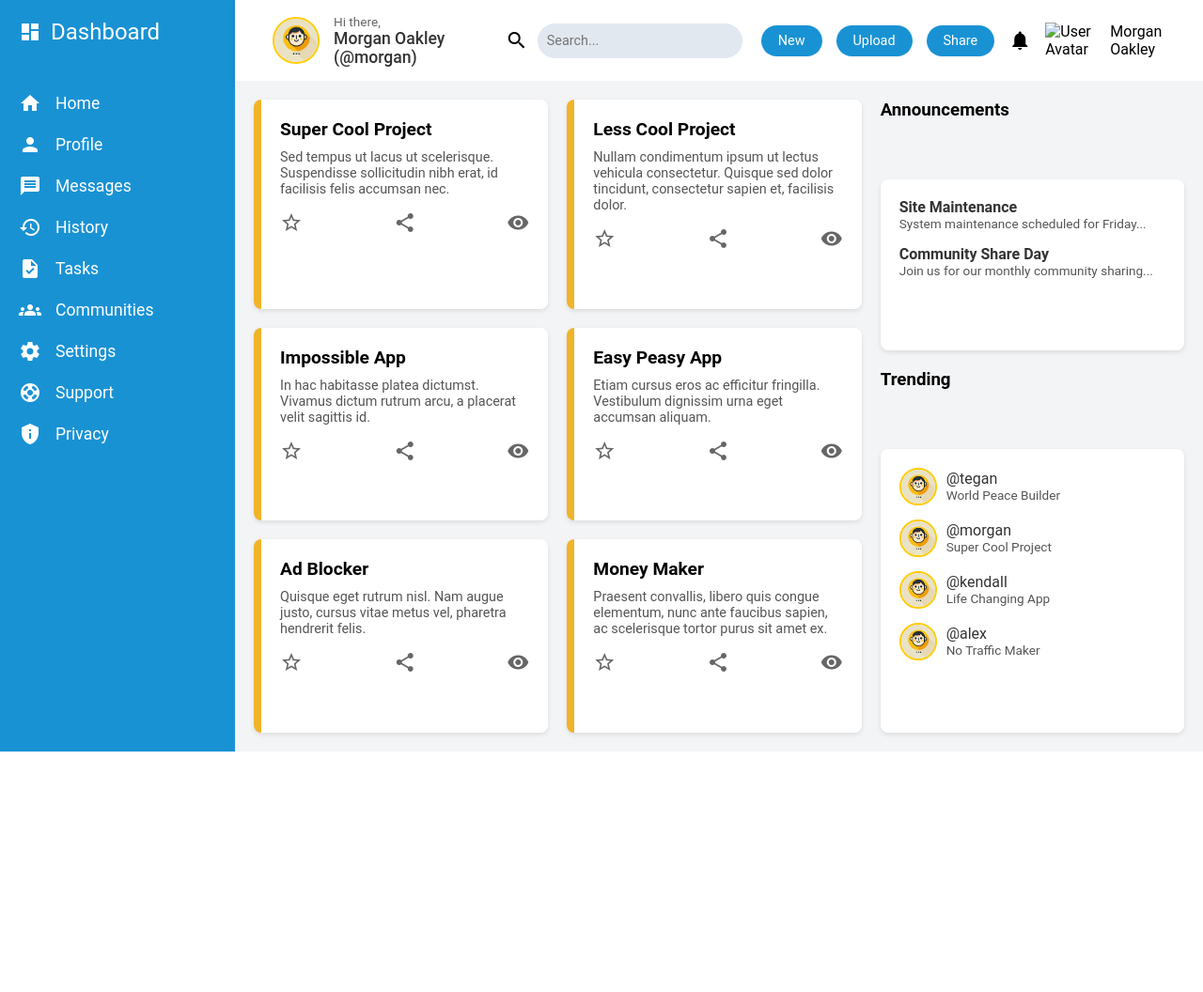
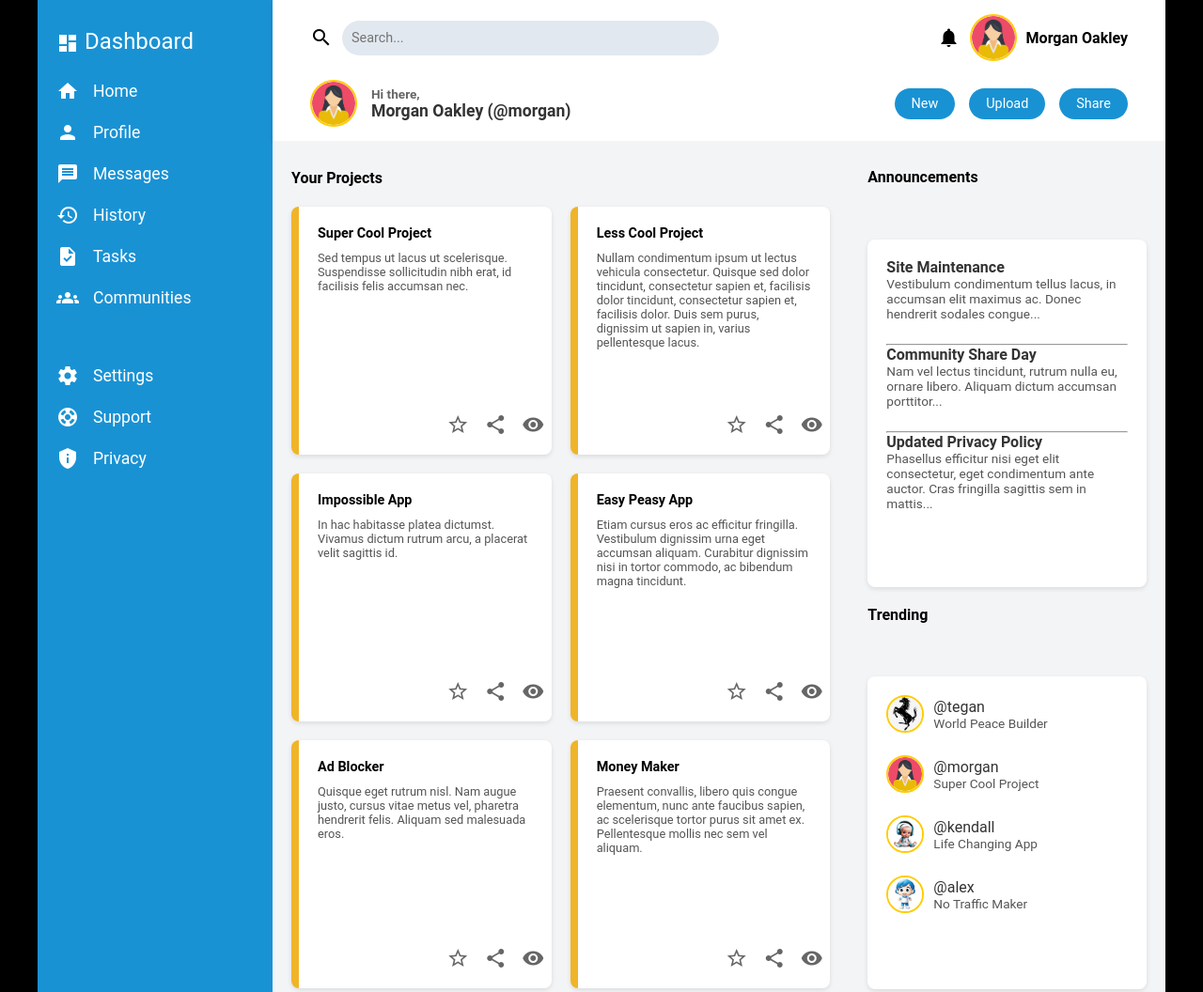
Before and after one commit to boyezg/qtrams_practice, a plain HTML site: page admin_dash/HTML/admin.html in a window 1280 px wide. Shown: the top 1056 px of the page at 94% size. Before the commit the page ends 800 px from the top, so only its background shows below. Drawn offline with Linux system fonts and the light colour scheme; files whose address does not match are found by name.

Commit message:
Final code

```diff
--- a/admin_dash/CSS/admin.css
+++ b/admin_dash/CSS/admin.css
@@ -1,8 +1,13 @@
 * {
     margin: 0;
-    padding: 0;
     box-sizing: border-box;
     font-family: 'Roboto', sans-serif;
+}
+
+body{
+    padding: 0px 40px 0px 40px;
+    background-color: black;
+    /* margin-top: 100px; */
 }
 
 .material-icons {
@@ -19,7 +24,7 @@
     min-height: 100vh;
 }
 
-/* Sidebar Styles */
+
 .sidebar {
     background-color: #1992d4;
     color: white;
@@ -28,16 +33,19 @@
 }
 
 .sidebar-brand {
-    display: flex;
+    position: fixed;
     align-items: center;
     gap: 10px;
     font-size: 1.5rem;
-    margin-bottom: 50px;
+    /* margin-bottom: 50px; */
+    margin-top: 10px;
 }
 
 .nav-links {
     display: grid;
     gap: 20px;
+    position: fixed;
+    margin-top: 65px;
 }
 
 .nav-item {
@@ -48,15 +56,61 @@
     cursor: pointer;
 }
 
-/* Header Styles */
+
 .header {
+
     background-color: white;
     padding: 15px 40px;
     box-shadow: 0 2px 5px rgba(0, 0, 0, 0.1);
+    display: grid;
+    gap: 20px;
+    grid-template-rows: auto auto;
+
+}
+
+
+.header-top {
+    display: flex;
+    justify-content: space-between;
+    align-items: center;
+    font-weight: bold;
+}
+
+.search-bar {
     display: flex;
     align-items: center;
+    gap: 10px;
+    width: 50%;
+    max-width: 700px;
+}
+
+.search-bar input {
+    flex: 1;
+    padding: 10px;
+    border-radius: 20px;
+    border: none;
+    background-color: #e2e8f0;
+    font-size: 0.9rem;
+}
+
+.notification-section {
+    display: flex;
+    align-items: center;
+    gap: 10px;
+    font-size: 1rem;
+}
+.notification-section img{
+    width: 50px;
+    height: 50px;
+    border: 2px solid #ffcc00;
+    border-radius: 50%;
+    object-fit: cover;
+}
+
+.header-bottom {
+    display: flex;
     justify-content: space-between;
-    gap: 20px;
+    align-items: center;
 }
 
 .header-left {
@@ -65,9 +119,19 @@
     gap: 15px;
 }
 
+.header-left .avatar {
+    width: 50px;
+    height: 50px;
+    border: 2px solid #ffcc00;
+    border-radius: 50%;
+    object-fit: cover;
+}
+
 .greeting-text {
     display: flex;
     flex-direction: column;
+    font-weight: bold;
+
 }
 
 .greeting-text p {
@@ -80,24 +144,7 @@
     font-size: 1.1rem;
     color: #333;
     margin: 0;
-    font-weight: 500;
-}
 
-.search-bar {
-    display: flex;
-    align-items: center;
-    gap: 10px;
-    flex: 1;
-    max-width: 500px;
-}
-
-.search-bar input {
-    flex: 1;
-    padding: 10px;
-    border-radius: 20px;
-    border: none;
-    background-color: #e2e8f0;
-    font-size: 0.9rem;
 }
 
 .header-right {
@@ -116,7 +163,7 @@
     font-size: 0.9rem;
 }
 
-/* User Info Section */
+
 .user-info .avatar,
 .trending-item .avatar {
     width: 40px;
@@ -126,15 +173,7 @@
     border: 2px solid #ffcc00;
 }
 
-.header-left .avatar {
-    width: 50px;
-    height: 50px;
-    border: 2px solid #ffcc00;
-    border-radius: 50%;
-    object-fit: cover;
-}
 
-/* Main Content Styles */
 .main-content {
     background-color: #f3f4f6;
     padding: 20px;
@@ -147,6 +186,7 @@
     display: grid;
     grid-template-columns: repeat(2, 1fr);
     gap: 20px;
+    padding: 1px 20px 1px 0px;
 }
 
 .project-card {
@@ -159,37 +199,42 @@
 
 .project-card h3 {
     margin-bottom: 10px;
-    font-size: 1.2rem;
+    font-size: 0.9rem;
 }
 
 .project-card p {
     color: #555;
-    font-size: 0.9rem;
+    font-size: 0.8rem;
     margin-bottom: 15px;
 }
 
 .project-actions {
     display: flex;
-    justify-content: space-between;
+    margin-left: 60%;
+    gap: 1rem;
     font-size: 1.2rem;
     color: #666;
+
 }
 
-/* Side Content Styles */
+
 .side-content {
     display: grid;
     gap: 20px;
+    margin-top: -40px;
 }
 
 .announcements, .trending {
     background-color: white;
+    /* padding: 5px -10px 5px -10px; */
     padding: 20px;
     border-radius: 8px;
     box-shadow: 0 2px 5px rgba(0, 0, 0, 0.1);
+
 }
 
 .announcement-item, .trending-item {
-    margin-bottom: 15px;
+    margin-bottom: 24px;
 }
 
 .announcement-item h4, .trending-item span {
@@ -202,7 +247,7 @@
     color: #555;
 }
 
-/* Trending Item with Avatar */
+
 .trending-item {
     display: flex;
     align-items: center;
--- a/admin_dash/HTML/admin.html
+++ b/admin_dash/HTML/admin.html
@@ -13,7 +13,7 @@
     <div class="sidebar">
         <div class="sidebar-brand">
             <span class="material-icons">dashboard</span>
-            <span>Dashboard</span>
+            <span>Dashboard</span><br>
         </div>
         <nav class="nav-links">
             <div class="nav-item"><span class="material-icons">home</span>Home</div>
@@ -21,7 +21,7 @@
             <div class="nav-item"><span class="material-icons">message</span>Messages</div>
             <div class="nav-item"><span class="material-icons">history</span>History</div>
             <div class="nav-item"><span class="material-icons">task</span>Tasks</div>
-            <div class="nav-item"><span class="material-icons">groups</span>Communities</div>
+            <div class="nav-item"><span class="material-icons">groups</span>Communities</div><br>
             <div class="nav-item"><span class="material-icons">settings</span>Settings</div>
             <div class="nav-item"><span class="material-icons">support</span>Support</div>
             <div class="nav-item"><span class="material-icons">privacy_tip</span>Privacy</div>
@@ -29,32 +29,54 @@
     </div>
 
     <header class="header">
+        <div class="header-top">
+            <div class="search-bar">
+                <span class="material-icons">search</span>
+                <input type="search" placeholder="Search...">
+            </div>
+            <div class="notification-section">
+                <span class="material-icons">notifications</span>
+                <img src="..\Icons\morgan.png" alt="User Avatar" class="avatar">
+                <span>Morgan Oakley</span>
+            </div>
+        </div>
+        <div class="header-bottom">
             <div class="header-left">
-            <img src="C:\Users\boyej\qtrams_training\admin_dash\Icons\DALL·E 2024-11-08 17.44.17 - A digital avatar with a yellow circular background featuring a simple, cartoon-style face illustration. The face has minimalistic details, including t.webp" alt="Avatar for Morgan Oakley" class="avatar">
+                <img src="..\Icons\morgan.png" alt="Avatar for Morgan Oakley" class="avatar">
                 <div class="greeting-text">
                     <p>Hi there,</p>
                     <h2>Morgan Oakley (@morgan)</h2>
                 </div>
             </div>
-        <div class="search-bar">
-            <span class="material-icons">search</span>
-            <input type="search" placeholder="Search...">
-        </div>
             <div class="header-right">
                 <button>New</button>
                 <button>Upload</button>
                 <button>Share</button>
-            <span class="material-icons">notifications</span>
-            <img src="https://fonts.googleapis.com/icon?family=Material+Icons" alt="User Avatar" class="avatar">
-            <span>Morgan Oakley</span>
+            </div>
         </div>
     </header>
 
-    <main class="main-content">
+
+    <main class="main-content"><b style="margin-top: 10px;">Your Projects</b><br>
         <div class="projects">
-            <div class="project-card">
+            <div class="project-card"">
+                <div style="height: 25vh;">
                 <h3>Super Cool Project</h3>
                 <p>Sed tempus ut lacus ut scelerisque. Suspendisse sollicitudin nibh erat, id facilisis felis accumsan nec.</p>
+                </div>
+                <div class="project-actions">
+                    <span class="material-icons">star_border</span>
+                    <span class="material-icons">share</span>
+                    <span class="material-icons">visibility</span>
+
+
+                </div>
+            </div>
+            <div class="project-card">
+                <div style="height: 25vh;">
+                <h3>Less Cool Project</h3>
+                <p>Nullam condimentum ipsum ut lectus vehicula consectetur. Quisque sed dolor tincidunt, consectetur sapien et, facilisis dolor tincidunt, consectetur sapien et, facilisis dolor. Duis sem purus, dignissim ut sapien in, varius pellentesque lacus.</p>
+                </div>
                 <div class="project-actions">
                     <span class="material-icons">star_border</span>
                     <span class="material-icons">share</span>
@@ -62,8 +84,10 @@
                 </div>
             </div>
             <div class="project-card">
-                <h3>Less Cool Project</h3>
-                <p>Nullam condimentum ipsum ut lectus vehicula consectetur. Quisque sed dolor tincidunt, consectetur sapien et, facilisis dolor.</p>
+                <div style="height: 25vh;">
+                <h3>Impossible App</h3>
+                <p>In hac habitasse platea dictumst. Vivamus dictum rutrum arcu, a placerat velit sagittis id.</p>
+                </div>
                 <div class="project-actions">
                     <span class="material-icons">star_border</span>
                     <span class="material-icons">share</span>
@@ -71,8 +95,10 @@
                 </div>
             </div>
             <div class="project-card">
-                <h3>Impossible App</h3>
-                <p>In hac habitasse platea dictumst. Vivamus dictum rutrum arcu, a placerat velit sagittis id.</p>
+                <div style="height: 25vh;">
+                <h3>Easy Peasy App</h3>
+                <p>Etiam cursus eros ac efficitur fringilla. Vestibulum dignissim urna eget accumsan aliquam. Curabitur dignissim nisi in tortor commodo, ac bibendum magna tincidunt.</p>
+                </div>
                 <div class="project-actions">
                     <span class="material-icons">star_border</span>
                     <span class="material-icons">share</span>
@@ -80,8 +106,10 @@
                 </div>
             </div>
             <div class="project-card">
-                <h3>Easy Peasy App</h3>
-                <p>Etiam cursus eros ac efficitur fringilla. Vestibulum dignissim urna eget accumsan aliquam.</p>
+                <div style="height: 25vh;">
+                <h3>Ad Blocker</h3>
+                <p>Quisque eget rutrum nisl. Nam augue justo, cursus vitae metus vel, pharetra hendrerit felis. Aliquam sed malesuada eros.</p>
+                </div>
                 <div class="project-actions">
                     <span class="material-icons">star_border</span>
                     <span class="material-icons">share</span>
@@ -89,17 +117,10 @@
                 </div>
             </div>
             <div class="project-card">
-                <h3>Ad Blocker</h3>
-                <p>Quisque eget rutrum nisl. Nam augue justo, cursus vitae metus vel, pharetra hendrerit felis.</p>
-                <div class="project-actions">
-                    <span class="material-icons">star_border</span>
-                    <span class="material-icons">share</span>
-                    <span class="material-icons">visibility</span>
+                    <div style="height: 25vh;">
+                <h3>Money Maker</h3>
+                <p>Praesent convallis, libero quis congue elementum, nunc ante faucibus sapien, ac scelerisque tortor purus sit amet ex. Pellentesque mollis nec sem vel aliquam.</p>
                 </div>
-            </div>
-            <div class="project-card">
-                <h3>Money Maker</h3>
-                <p>Praesent convallis, libero quis congue elementum, nunc ante faucibus sapien, ac scelerisque tortor purus sit amet ex.</p>
                 <div class="project-actions">
                     <span class="material-icons">star_border</span>
                     <span class="material-icons">share</span>
@@ -109,42 +130,49 @@
         </div>
 
         <div class="side-content">
-            <h3>Announcements</h3>
+            <h4>Announcements</h4>
             <div class="announcements">
                 <div class="announcement-item">
                     <h4>Site Maintenance</h4>
-                    <p>System maintenance scheduled for Friday...</p>
+                    <p>Vestibulum condimentum tellus lacus, in accumsan elit maximus ac. Donec hendrerit sodales congue...</p>
                 </div>
+                <hr>
                 <div class="announcement-item">
                     <h4>Community Share Day</h4>
-                    <p>Join us for our monthly community sharing...</p>
+                    <p>Nam vel lectus tincidunt, rutrum nulla eu, ornare libero. Aliquam dictum accumsan porttitor...</p>
+                </div>
+                <hr>
+                <div class="announcement-item">
+                    <h4>Updated Privacy Policy</h4>
+                    <p>Phasellus efficitur nisi eget elit consectetur, eget condimentum ante auctor. Cras fringilla sagittis sem in mattis...</p>
                 </div>
             </div>
-            <h3>Trending</h3>
+
+            <h4>Trending</h4>
             <div class="trending">
                 <div class="trending-item">
-                    <img src="C:\Users\boyej\qtrams_training\admin_dash\Icons\DALL·E 2024-11-08 17.44.17 - A digital avatar with a yellow circular background featuring a simple, cartoon-style face illustration. The face has minimalistic details, including t.webp" alt="Avatar for Morgan Oakley" alt="Avatar for Tegan" class="avatar">
+                    <img src="..\Icons\tegan.jpeg" alt="Avatar for Tegan" class="avatar">
                     <div>
                         <span>@tegan</span>
                         <p>World Peace Builder</p>
                     </div>
                 </div>
                 <div class="trending-item">
-                    <img src="C:\Users\boyej\qtrams_training\admin_dash\Icons\DALL·E 2024-11-08 17.44.17 - A digital avatar with a yellow circular background featuring a simple, cartoon-style face illustration. The face has minimalistic details, including t.webp" alt="Avatar for Morgan Oakley" alt="Avatar for Morgan" class="avatar">
+                    <img src="..\Icons\morgan.png" alt="Avatar for Morgan" class="avatar">
                     <div>
                         <span>@morgan</span>
                         <p>Super Cool Project</p>
                     </div>
                 </div>
                 <div class="trending-item">
-                    <img src="C:\Users\boyej\qtrams_training\admin_dash\Icons\DALL·E 2024-11-08 17.44.17 - A digital avatar with a yellow circular background featuring a simple, cartoon-style face illustration. The face has minimalistic details, including t.webp" alt="Avatar for Morgan Oakley" alt="Avatar for Kendall" class="avatar">
+                    <img src="..\Icons\kendall.jpeg" alt="Avatar for Morgan Oakley" alt="Avatar for Kendall" class="avatar">
                     <div>
                         <span>@kendall</span>
                         <p>Life Changing App</p>
                     </div>
                 </div>
                 <div class="trending-item">
-                    <img src="C:\Users\boyej\qtrams_training\admin_dash\Icons\DALL·E 2024-11-08 17.44.17 - A digital avatar with a yellow circular background featuring a simple, cartoon-style face illustration. The face has minimalistic details, including t.webp" alt="Avatar for Morgan Oakley" alt="Avatar for Alex" class="avatar">
+                    <img src="..\Icons\alex.jpeg" alt="Avatar for Morgan Oakley" alt="Avatar for Alex" class="avatar">
                     <div>
                         <span>@alex</span>
                         <p>No Traffic Maker</p>
--- a/sign_form/CSS/sign_form.css
+++ b/sign_form/CSS/sign_form.css
@@ -160,7 +160,7 @@ input:invalid {
 
 .login-link {
   margin-top: 1rem;
-  text-align: center;
+  text-align: 10px;
 }
 
 .login-link a {
```
Also changed, not shown: sign_form/HTML/sign_form.html (+4 -3 lines), admin_dash/Icons/DALL·E 2024-11-08 17.44.17 - A digital avatar with a yellow circular background featuring a simple, cartoon-style face illustration. The face has minimalistic details, including t.webp (deleted), admin_dash/Icons/alex.jpeg (added), admin_dash/Icons/kendall.jpeg (added), admin_dash/Icons/morgan.png (added), admin_dash/Icons/panda.png (deleted), admin_dash/Icons/panda.svg (deleted), admin_dash/Icons/tegan.jpeg (added). Lines whose indentation alone changed are shown as unchanged.
